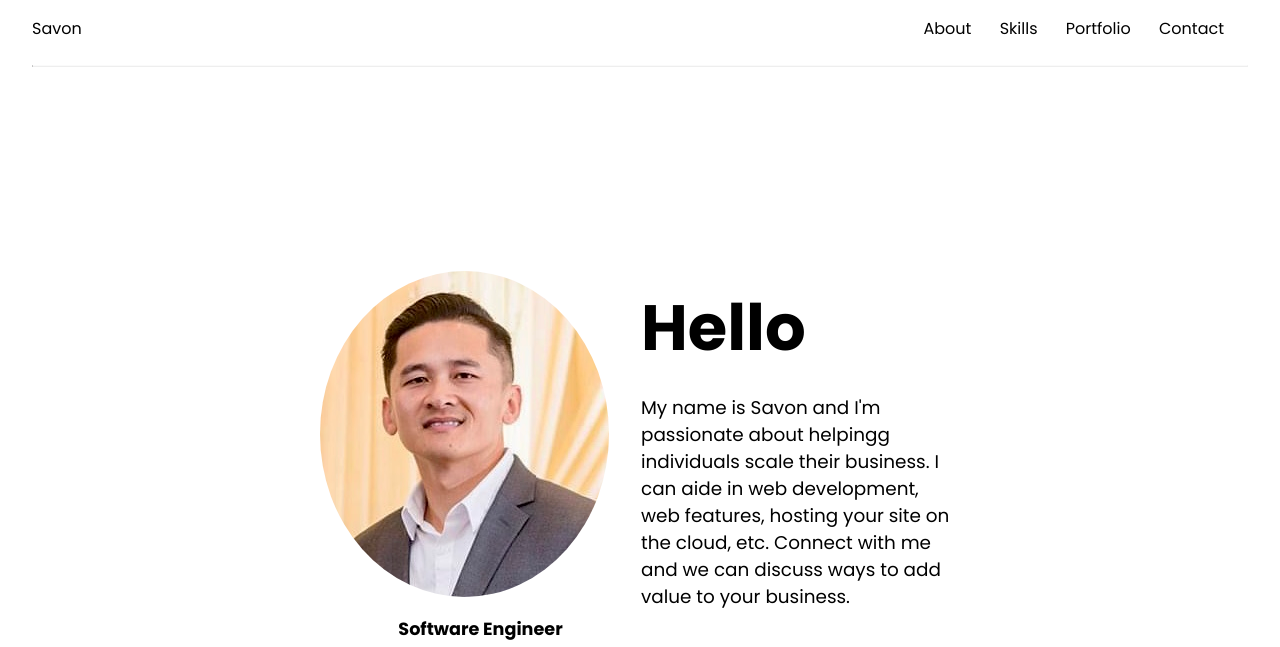
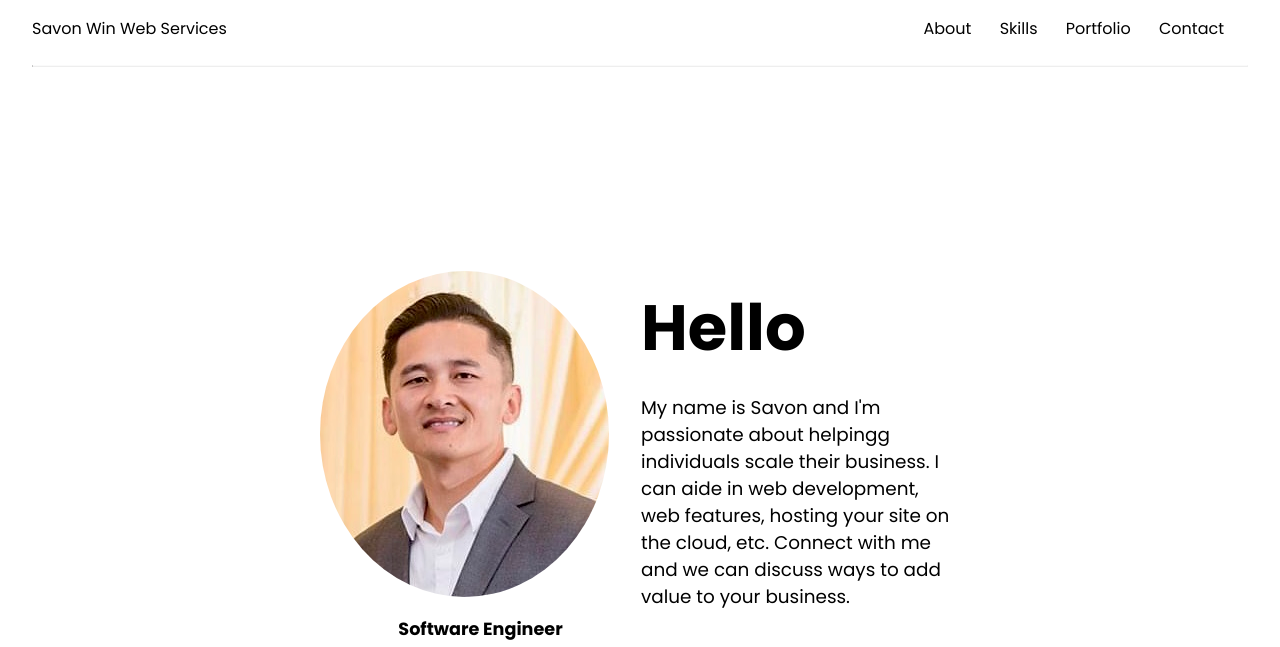
Before and after one commit to xqhuynh/portfolio-final, a website: page assets/index.html in a window 1280 px wide. Shown: the top 647 px of the page. Drawn offline with nearby package versions, Linux system fonts and the light colour scheme.

Commit message:
Update title

```diff
--- a/assets/index.html
+++ b/assets/index.html
@@ -24,7 +24,7 @@
     <header class="container">
       <nav class="navbar">
         <div>
-          <a href="#home" class="nav-logo">Savon</a>
+          <a href="#home" class="nav-logo">Savon Win Web Services</a>
         </div>
 
         <div class="nav-menu">
```
Also changed, not shown: 1 other file.
